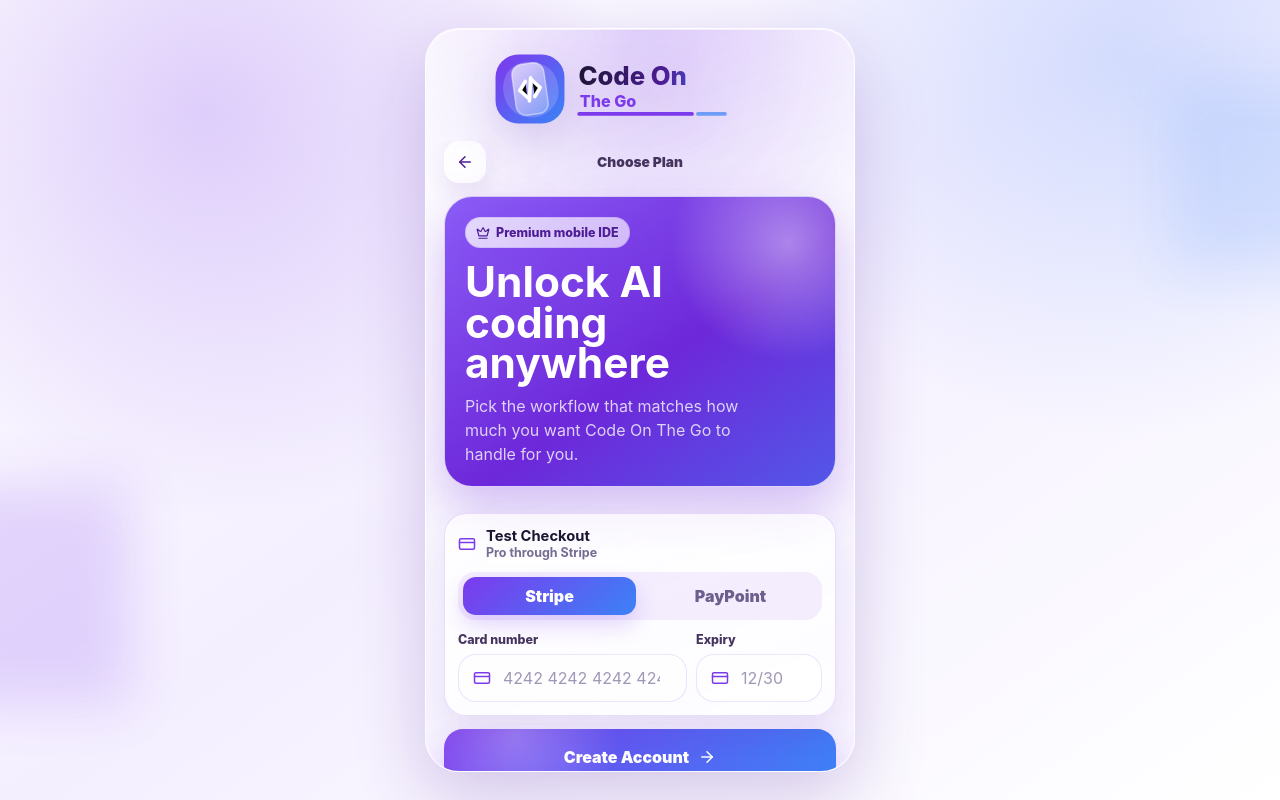
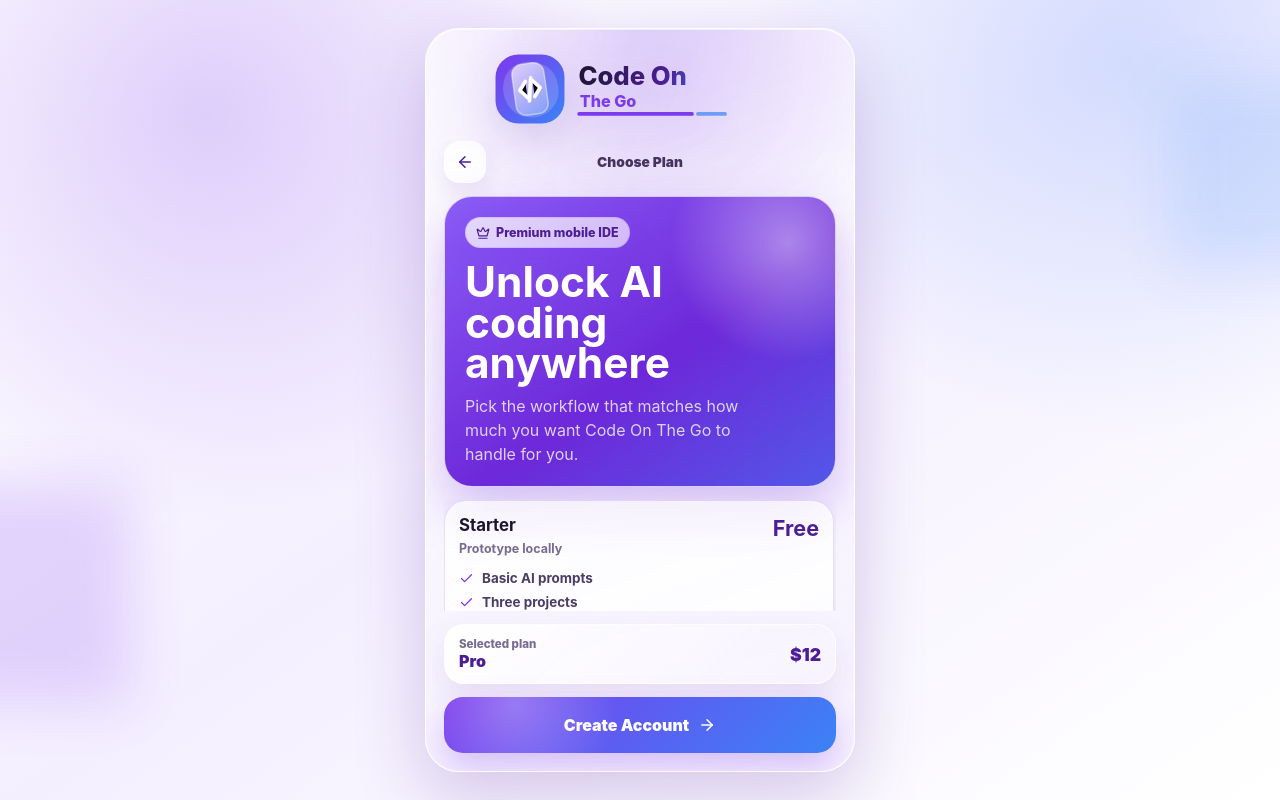
Before and after one commit to Cazz37/code-on-the-go, a React (Vite) app: page / in a window 1280 px wide. Both pictures are taken after a click on the button "View plans". Built offline with nearby package versions, Linux system fonts and the light colour scheme.

Commit message:
Improve subscription checkout flow

```diff
--- a/src/main.jsx
+++ b/src/main.jsx
@@ -34,7 +34,8 @@
   TerminalSquare,
   UsersRound,
   UserRound,
-  WandSparkles
+  WandSparkles,
+  X
 } from 'lucide-react';
 import './styles.css';
 
@@ -1118,6 +1119,7 @@
   const [selectedPlanId, setSelectedPlanId] = React.useState(currentUser?.planId ?? 'pro');
   const [provider, setProvider] = React.useState('Stripe');
   const [payment, setPayment] = React.useState({ cardNumber: '', expiry: '', reference: '' });
+  const [checkoutOpen, setCheckoutOpen] = React.useState(false);
   const [error, setError] = React.useState('');
   const selectedPlan = getPlan(selectedPlanId);
   const canCheckout = Boolean(currentUser || pendingSignup);
@@ -1137,7 +1139,24 @@
     const result = onCheckout({ planId: selectedPlanId, provider, payment });
     if (!result.ok) {
       setError(result.message);
-    }
+      setCheckoutOpen(true);
+      return;
+    }
+  };
+
+  const handlePrimaryAction = () => {
+    if (!canCheckout) {
+      onRequireAccount();
+      return;
+    }
+
+    if (requiresPayment) {
+      setError('');
+      setCheckoutOpen(true);
+      return;
+    }
+
+    submitCheckout();
   };
 
   return (
@@ -1165,6 +1184,7 @@
             key={plan.name}
             onClick={() => {
               setError('');
+              setCheckoutOpen(false);
               setSelectedPlanId(plan.id);
             }}
             type="button"
@@ -1188,15 +1208,62 @@
         ))}
       </div>
 
-      {requiresPayment && (
-        <div className="payment-card">
+      <div className="selected-plan-summary">
+        <div>
+          <span>Selected plan</span>
+          <strong>{selectedPlan.name}</strong>
+        </div>
+        <strong>{selectedPlan.price}</strong>
+      </div>
+
+      {error && !checkoutOpen && <FormMessage message={error} />}
+      <button className="primary-action sticky-action" type="button" onClick={handlePrimaryAction}>
+        {!canCheckout ? 'Create Account' : requiresPayment ? 'Continue to Checkout' : 'Start Building'}
+        <ArrowRight size={18} />
+      </button>
+
+      {checkoutOpen && requiresPayment && (
+        <div className="checkout-overlay">
+          <button
+            className="checkout-backdrop"
+            type="button"
+            aria-label="Close checkout"
+            onClick={() => {
+              setError('');
+              setCheckoutOpen(false);
+            }}
+          />
+          <div className="checkout-sheet" role="dialog" aria-modal="true" aria-labelledby="checkout-title">
+            <div className="checkout-handle" />
+            <div className="checkout-sheet-header">
               <div className="payment-card-title">
                 <CreditCard size={18} />
                 <div>
-              <strong>Test Checkout</strong>
+                  <strong id="checkout-title">Test Checkout</strong>
                   <span>{selectedPlan.name} through {provider}</span>
                 </div>
               </div>
+              <button
+                className="checkout-close"
+                type="button"
+                aria-label="Close checkout"
+                onClick={() => {
+                  setError('');
+                  setCheckoutOpen(false);
+                }}
+              >
+                <X size={18} />
+              </button>
+            </div>
+
+            <div className="checkout-plan-row">
+              <div>
+                <span>Plan</span>
+                <strong>{selectedPlan.name}</strong>
+              </div>
+              <strong>{selectedPlan.price}</strong>
+            </div>
+
             <div className="provider-switch" aria-label="Payment provider">
               {['Stripe', 'PayPoint'].map((option) => (
                 <button
@@ -1212,6 +1279,7 @@
                 </button>
               ))}
             </div>
+
             {provider === 'Stripe' ? (
               <div className="payment-fields">
                 <InputField
@@ -1242,14 +1310,15 @@
                 placeholder="PP-TEST-1001"
               />
             )}
+
+            {error && <FormMessage message={error} />}
+            <button className="primary-action checkout-action" type="button" onClick={submitCheckout}>
+              Start Building
+              <ArrowRight size={18} />
+            </button>
+          </div>
         </div>
       )}
-
-      {error && <FormMessage message={error} />}
-      <button className="primary-action sticky-action" type="button" onClick={submitCheckout}>
-        {canCheckout ? 'Start Building' : 'Create Account'}
-        <ArrowRight size={18} />
-      </button>
     </section>
   );
 }
--- a/src/styles.css
+++ b/src/styles.css
@@ -528,6 +528,7 @@
 }
 
 .subscription-screen {
+  position: relative;
   height: 100%;
   min-height: 0;
   gap: 13px;
@@ -680,21 +681,114 @@
   color: var(--violet);
 }
 
+.selected-plan-summary {
+  flex: 0 0 auto;
+  display: flex;
+  align-items: center;
+  justify-content: space-between;
+  gap: 14px;
+  padding: 12px 14px;
+  border: 1px solid rgba(255, 255, 255, 0.78);
+  border-radius: 20px;
+  background:
+    linear-gradient(135deg, rgba(255, 255, 255, 0.86), rgba(244, 239, 255, 0.72)),
+    rgba(255, 255, 255, 0.78);
+  box-shadow: 0 14px 32px rgba(76, 29, 149, 0.1);
+}
+
+.selected-plan-summary span,
+.checkout-plan-row span {
+  display: block;
+  color: var(--muted);
+  font-size: 0.72rem;
+  font-weight: 850;
+}
+
+.selected-plan-summary strong,
+.checkout-plan-row strong {
+  color: var(--violet-dark);
+  font-weight: 950;
+}
+
+.selected-plan-summary > strong {
+  font-size: 1.1rem;
+  white-space: nowrap;
+}
+
 .sticky-action {
   flex: 0 0 auto;
   margin-top: 0;
 }
 
-.payment-card {
+.checkout-overlay {
+  position: absolute;
+  inset: 0;
+  z-index: 12;
+  display: grid;
+  align-items: end;
+  overflow: hidden;
+}
+
+.checkout-backdrop {
+  position: absolute;
+  inset: 0;
+  background: rgba(33, 21, 56, 0.26);
+  backdrop-filter: blur(7px);
+}
+
+.checkout-sheet {
+  position: relative;
+  z-index: 1;
+  display: grid;
+  gap: 13px;
+  width: 100%;
+  max-height: min(510px, 76vh);
+  overflow-y: auto;
+  padding: 10px 14px 16px;
+  border: 1px solid rgba(255, 255, 255, 0.86);
+  border-radius: 28px 28px 0 0;
+  background:
+    radial-gradient(circle at 84% 8%, rgba(124, 58, 237, 0.14), transparent 32%),
+    rgba(255, 255, 255, 0.92);
+  box-shadow: 0 -22px 54px rgba(76, 29, 149, 0.24);
+  backdrop-filter: blur(28px);
+}
+
+.checkout-handle {
+  justify-self: center;
+  width: 42px;
+  height: 5px;
+  border-radius: 999px;
+  background: rgba(124, 58, 237, 0.22);
+}
+
+.checkout-sheet-header {
+  display: flex;
+  align-items: center;
+  justify-content: space-between;
+  gap: 12px;
+}
+
+.checkout-close {
+  width: 38px;
+  height: 38px;
   display: grid;
   flex: 0 0 auto;
+  place-items: center;
+  color: var(--violet-dark);
+  border-radius: 14px;
+  background: rgba(124, 58, 237, 0.08);
+}
+
+.checkout-plan-row {
+  display: flex;
+  align-items: center;
+  justify-content: space-between;
   gap: 12px;
-  padding: 13px;
-  border: 1px solid rgba(124, 58, 237, 0.16);
-  border-radius: 22px;
-  background: rgba(255, 255, 255, 0.76);
-  box-shadow: 0 14px 32px rgba(76, 29, 149, 0.1);
-  backdrop-filter: blur(20px);
+  padding: 12px;
+  border: 1px solid rgba(124, 58, 237, 0.14);
+  border-radius: 18px;
+  background: rgba(255, 255, 255, 0.7);
 }
 
 .payment-card-title {
@@ -752,8 +846,12 @@
   gap: 9px;
 }
 
-.payment-card .input-field > div {
+.checkout-sheet .input-field > div {
   min-height: 48px;
+}
+
+.checkout-action {
+  margin-top: 0;
 }
 
 @keyframes screen-in {
```
Lines whose indentation alone changed are shown as unchanged.
